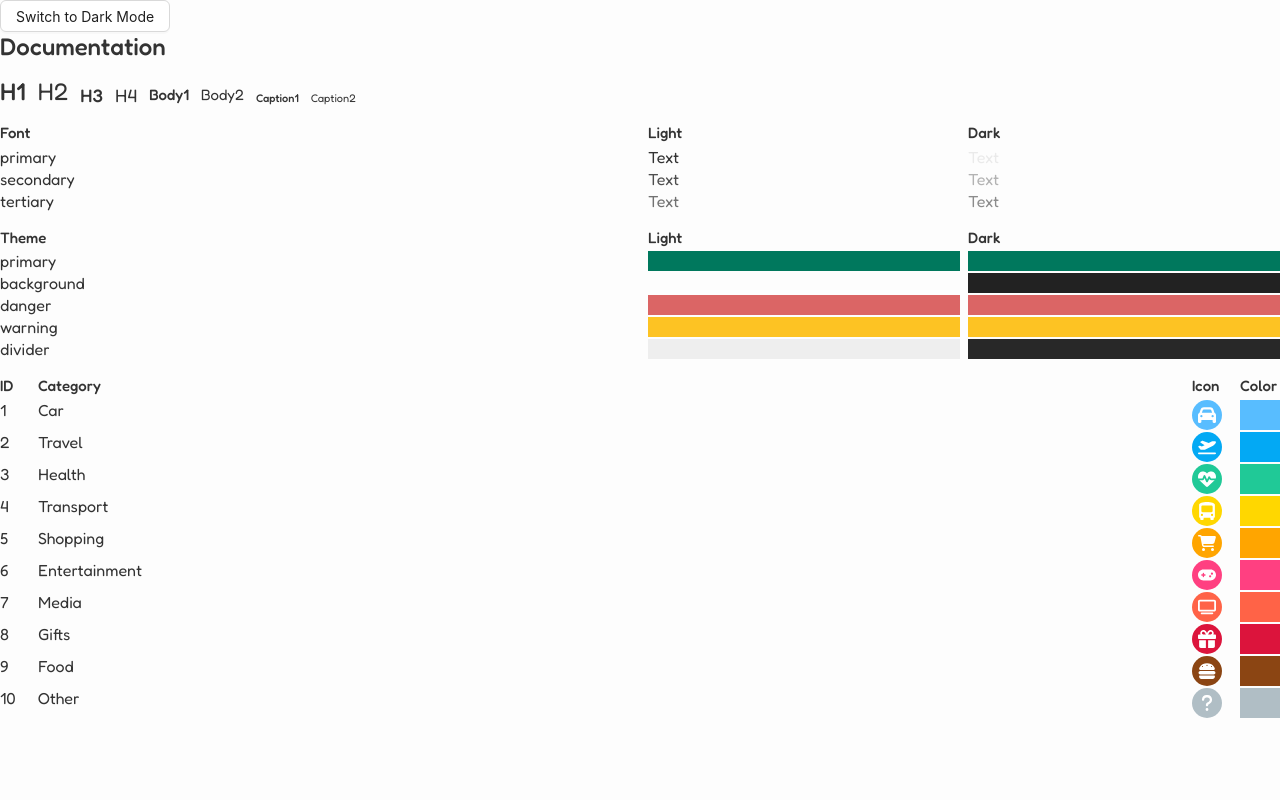
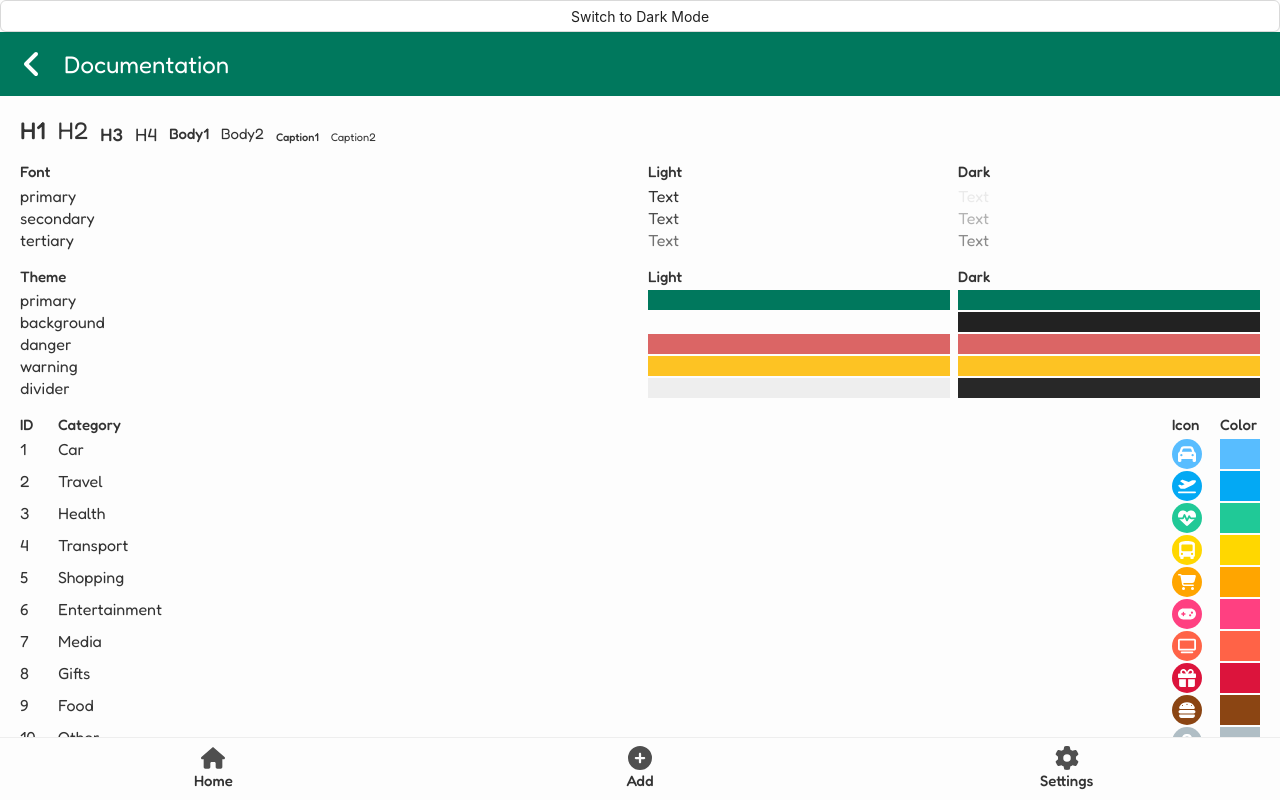
Before and after one commit to mateooosh/my-wallet, a React (Vite) app: page /my-wallet/documentation in a window 1280 px wide. Built offline with nearby package versions, Linux system fonts and the light colour scheme.

Commit message:
added bottom bar

```diff
--- a/src/components/transaction-item/TransactionItem.tsx
+++ b/src/components/transaction-item/TransactionItem.tsx
@@ -11,11 +11,12 @@ interface Props {
   categoryName: string
   amount?: number
   date?: string
+  description?: string
   backgroundColor?: string
-  id?: string
+  id?: number
 }
 
-export function TransactionItem({ categoryName, amount = null, date, backgroundColor = null, id }: Props) {
+export function TransactionItem({ categoryName, amount = null, date, description, backgroundColor = null, id }: Props) {
   const { theme, font } = useTheme()
   const navigate = useNavigate()
 
@@ -54,7 +55,7 @@ export function TransactionItem({ categoryName, amount = null, date, backgroundC
         <IconComponent size="18px" color="white"/></Flex> : null
       }
       <Flex $direction="column" $grow="1">
-        <Body1>{categoryName}</Body1>
+        <Body1>{description || categoryName}</Body1>
         <Caption2 style={{ color: font.secondary }}>{date}</Caption2>
       </Flex>
       {amount && <H3 style={{ color: amountColor }}>{formatValue(amount)} {currency}</H3>}
--- a/src/main.tsx
+++ b/src/main.tsx
@@ -11,6 +11,8 @@ import { Provider, useDispatch, useSelector } from 'react-redux'
 import EditTransaction from './views/edit-transaction/EditTransaction.tsx'
 import store from './store/store.ts'
 import { Button } from 'antd'
+import { Body1, Body2, Flex } from './components/styled'
+import { FaCirclePlus, FaGear, FaHouse } from 'react-icons/fa6'
 
 const router = createBrowserRouter([
   {
@@ -48,15 +50,32 @@ const AppThemeProvider = ({ children }) => {
   return (
     <ThemeProvider theme={theme}>
       <div style={{
-        height: '100%',
         backgroundColor: theme.theme.background,
         color: theme.font.primary,
-        overflow: 'auto'
+        display: 'flex',
+        flexDirection: 'column',
+        height: '100dvh'
       }}>
         <Button onClick={toggleTheme}>
           Switch to {darkMode ? 'Light' : 'Dark'} Mode
         </Button>
-        {children}
+        <div style={{ overflow: 'auto', flex: 1 }}>
+          {children}
+        </div>
+        <Flex style={{ padding: '8px 0', borderTop: '1px solid ' + theme.theme.divider }}>
+          <Flex $direction="column" $justify="center" $align="center" $grow="1" $shrink="1" $basis="0">
+            <FaHouse size="24px" color={theme.font.secondary}/>
+            <Body1>Home</Body1>
+          </Flex>
+          <Flex $direction="column" $justify="center" $align="center"  $grow="1" $shrink="1" $basis="0">
+            <FaCirclePlus size="24px" color={theme.font.secondary}/>
+            <Body1>Add</Body1>
+          </Flex>
+          <Flex $direction="column" $justify="center" $align="center"  $grow="1" $shrink="1" $basis="0">
+            <FaGear size="24px" color={theme.font.secondary}/>
+            <Body1>Settings</Body1>
+          </Flex>
+        </Flex>
       </div>
     </ThemeProvider>
   )
--- a/src/views/documentation/Documentation.tsx
+++ b/src/views/documentation/Documentation.tsx
@@ -5,6 +5,7 @@ import * as _ from 'lodash'
 import { Fragment, useEffect, useState } from 'react'
 import { useSelector } from 'react-redux'
 import CategoryModel from '../../models/CategoryModel.ts'
+import { NavBar } from '../../components'
 
 function IconRenderer({ category }) {
   const [DynamicIcon, setDynamicIcon] = useState(null)
@@ -44,8 +45,9 @@ function Documentation() {
   const categories = useSelector(({ settings }) => settings.categories)
 
   return (
-    <Flex $direction="column" $gap="16px">
-      <H1>Documentation</H1>
+    <div>
+      <NavBar label="Documentation"/>
+      <Flex $direction="column" $gap="16px" style={{ padding: 20 }}>
         <Flex $align="flex-end" $gap="12px" $wrap="wrap">
           <H1>H1</H1>
           <H2>H2</H2>
@@ -98,6 +100,7 @@ function Documentation() {
           )}
         </Grid>
       </Flex>
+    </div>
   )
 }
 
--- a/src/views/edit-transaction/EditTransaction.tsx
+++ b/src/views/edit-transaction/EditTransaction.tsx
@@ -23,7 +23,7 @@ function EditTransaction() {
   const newTransactionID = useSelector(getNewTransactionID)
   const transactionToEdit: TransactionModel = useSelector((state) => getTransactionByID(state, _.toNumber(id)))
 
-  const [transaction, setTransaction] = useState(id ? transactionToEdit : new TransactionModel(newTransactionID))
+  const [transaction, setTransaction] = useState(_.isNil(id) ? new TransactionModel(newTransactionID) : transactionToEdit)
 
   const categories = useSelector(({ settings }) => settings.categories)
   const currency = useSelector(({ settings }) => settings.currency)
@@ -80,9 +80,11 @@ function EditTransaction() {
     navigate('/my-wallet')
   }
 
+  const navBarLabel: string = useMemo(() => _.isNil(id) ? 'Add transaction' : 'Edit transaction', [id])
+
   return (
     <div>
-      <NavBar label="Add transaction"/>
+      <NavBar label={navBarLabel}/>
       <Flex $direction="column" $gap="8px" style={{ padding: 20 }}>
         <FormItem label="Category">
           <Select size="large"
--- a/src/views/main/Main.tsx
+++ b/src/views/main/Main.tsx
@@ -1,7 +1,6 @@
 import { CategoryItem, Chart, Summary, TransactionItem } from '../../components'
 import { Body2, Flex, H1 } from '../../components/styled'
 import { useTheme } from 'styled-components'
-import Documentation from '../documentation/Documentation.tsx'
 import { useNavigate } from 'react-router-dom'
 import { useMemo } from 'react'
 import * as _ from 'lodash'
@@ -71,11 +70,6 @@ function Main() {
       <Button onClick={addTransaction}>Add transaction</Button>
       <Button onClick={clearStorage}>Clear storage</Button>
       <Summary/>
-      {/*<Flex $align="center" $justify="center" $gap="16px">*/}
-      {/*  <FaAngleLeft color="grey"/>*/}
-      {/*  <H2 style={{ color: 'grey', textAlign: 'center' }}>March 2024</H2>*/}
-      {/*  <FaAngleRight color="grey"/>*/}
-      {/*</Flex>*/}
       <H1>Spending breakdown</H1>
       <Chart dataSource={transactionsSumForLast4Months}/>
 
@@ -94,12 +88,10 @@ function Main() {
         <Body2 onClick={() => navigate('/my-wallet/transactions')}>See all</Body2>
       </Flex>
       <Flex $direction="column" $gap="1px" style={{ backgroundColor: theme.theme.divider }}>
-        {transactions.slice(0, 5).map(({ categoryName, date, amount, id }: TransactionModel, key: number) =>
-          <TransactionItem key={key} categoryName={categoryName} date={date} amount={amount} id={id}/>
+        {transactions.slice(0, 5).map(({ categoryName, date, amount, description, id }: TransactionModel, key: number) =>
+          <TransactionItem key={key} categoryName={categoryName} date={date} amount={amount} description={description} id={id}/>
         )}
       </Flex>
-
-      <Documentation/>
     </Flex>
   )
 }
--- a/src/views/transactions/Transactions.tsx
+++ b/src/views/transactions/Transactions.tsx
@@ -135,8 +135,8 @@ function Transactions() {
         </Grid>
         <Flex $direction="column" $gap="1px" style={{ backgroundColor: theme.theme.divider }}>
           {/*<H3 style={{ padding: '4px 8px' }}>14 January 2024</H3>*/}
-          {filteredTransactions.map(({ categoryName, date, amount, id }: TransactionModel, key: number) =>
-            <TransactionItem key={key} categoryName={categoryName} date={date} amount={amount} id={id}/>
+          {filteredTransactions.map(({ categoryName, date, amount, description, id }: TransactionModel, key: number) =>
+            <TransactionItem key={key} categoryName={categoryName} description={description} date={date} amount={amount} id={id}/>
           )}
         </Flex>
       </Flex>
```
Lines whose indentation alone changed are shown as unchanged.
